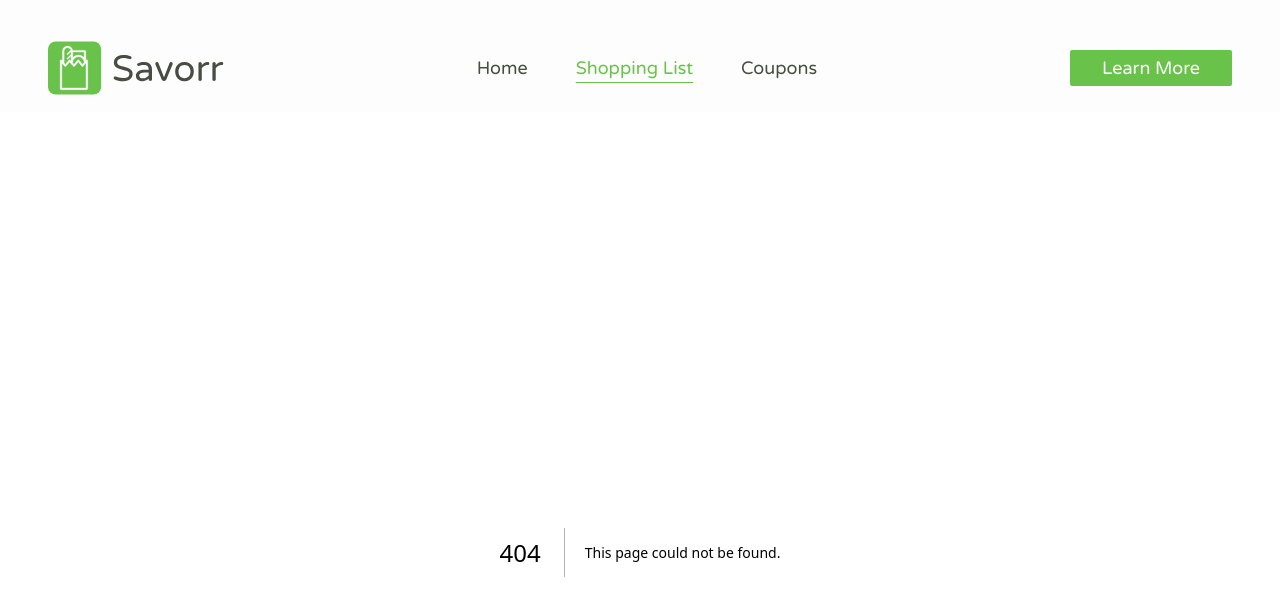
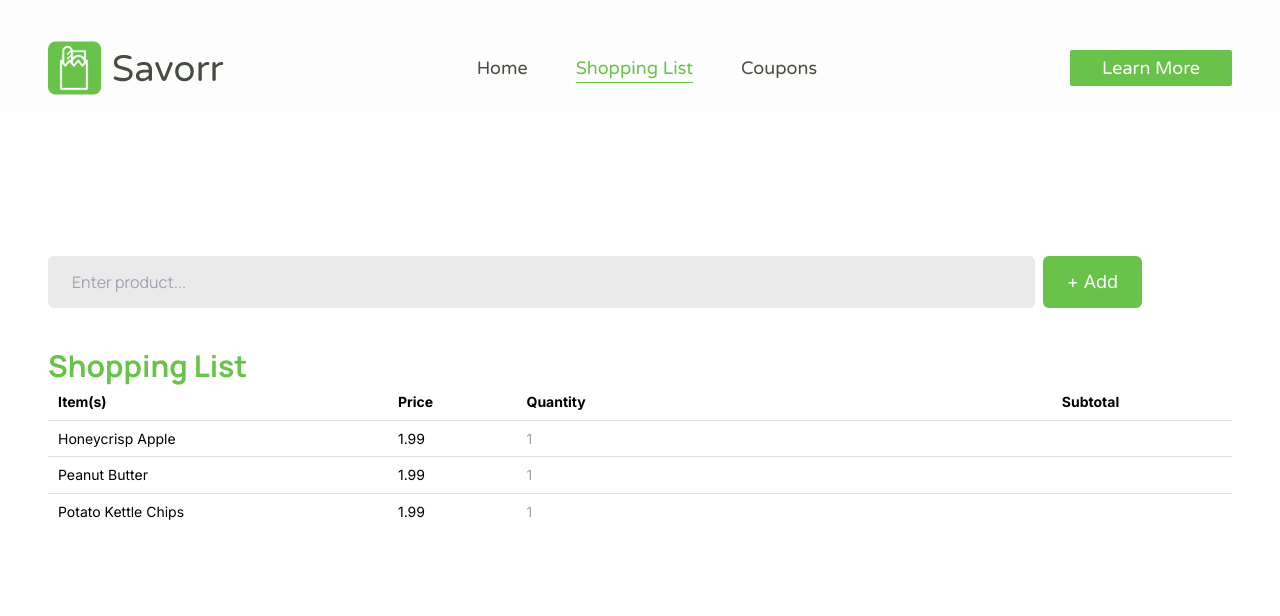
Before and after one commit to savorr-org/savorr, a Next.js app: page /web/shopping-list in a window 1280 px wide. Before the commit this address had no page. Shown: the top 616 px of the page. Built offline with nearby package versions, Linux system fonts and the light colour scheme; no server answers.

Commit message:
feat(shopping list): add shopping list page (#15)
Co-authored-by: Bryant Le <80173797+bnleft@users.noreply.github.com>

```diff
--- a/app/layout.tsx
+++ b/app/layout.tsx
@@ -1,9 +1,13 @@
 import type { Metadata } from 'next'
 import { Inter } from 'next/font/google'
 import './globals.css'
-import { createContext } from 'react';
 import Navbar from '../components/navbar'
 import Footer from '../components/footer'
+
+// Import styles of packages that you've installed.
+// All packages except `@mantine/hooks` require styles imports
+import '@mantine/core/styles.css';
+import { MantineProvider, ColorSchemeScript } from '@mantine/core';
 
 const inter = Inter({ subsets: ['latin'] })
 
@@ -19,10 +23,15 @@ export default function RootLayout({
 }) {
   return (
     <html lang="en">
+      <head>
+        <ColorSchemeScript />
+      </head>
       <body className={inter.className}>
+        <MantineProvider>
         <Navbar />
-          <main className='py-10'>{children}</main>
+           <main className='py-10'>{children}</main>
         <Footer />
+        </MantineProvider>
       </body>
     </html>
   )
--- /dev/null
+++ b/app/shopping-list/page.tsx
@@ -0,0 +1,44 @@
+'use client'
+import AutocompleteSearchBar from "@/components/autocompleteSearchBar"
+import { Table } from '@mantine/core';
+
+export default function Page() {
+
+    const shoppingListElements = [
+        {name: 'Honeycrisp Apple', price: 1.99},
+        {name: 'Peanut Butter', price: 1.99},
+        {name: 'Potato Kettle Chips', price: 1.99}
+    ]
+
+    const rows = shoppingListElements.map((element) => (
+        <Table.Tr key={element.name}>
+          <Table.Td>{element.name}</Table.Td>
+          <Table.Td>{element.price}</Table.Td>
+          <Table.Td><input placeholder="1"></input></Table.Td>
+        </Table.Tr>
+    ));
+
+    return (
+    <div className="container mx-auto px-4 md:px-12 md:pt-6">
+        <AutocompleteSearchBar />
+
+        <div className="text-3xl text-green font-manrope font-bold pt-10">
+            Shopping List
+        </div>
+
+        <Table>
+            <Table.Thead>
+            <Table.Tr>
+            <Table.Th>Item(s)</Table.Th>
+            <Table.Th>Price</Table.Th>
+            <Table.Th>Quantity</Table.Th>
+            <Table.Th>Subtotal</Table.Th>
+            </Table.Tr>
+            </Table.Thead>
+            <Table.Tbody>{rows}</Table.Tbody>
+        </Table>
+
+
+    </div>
+  )
+}
--- /dev/null
+++ b/components/autocompleteSearchBar.tsx
@@ -0,0 +1,123 @@
+'use client';
+import { useState, useEffect, useRef } from "react";
+import ProductList from "./productList";
+import SearchInput from "./searchInput";
+
+type Product = {
+  name: string;
+};
+const apiKey = process.env.SPOONACULAR_API_KEY || ''; // Replace with your actual API key
+
+export default function AutocompleteSearchBar() {
+  const [query, setQuery] = useState("");
+  const [products, setProducts] = useState<Product[]>([]);
+  const [selectedProductIndex, setSelectedProductIndex] = useState<number>(-1);
+  const [searchResults, setSearchResults] = useState<Product[]>([]);
+  const inputRef = useRef<HTMLInputElement>(null);
+
+  useEffect(() => {
+    const fetchProducts = async (query: string) => {
+      try {
+        console.log(apiKey)
+        const apiUrl = `https://api.spoonacular.com/food/ingredients/search?number=5&query=${query}&apiKey=${apiKey}`;
+        const response = await fetch(apiUrl);
+        if (!response.ok) {
+          throw new Error(`HTTP error! Status: ${response.status}`);
+        }
+        const data = await response.json();
+        const productNames = data.results.map((product: Product) => ({
+          name: product.name
+        }));
+        setSearchResults(productNames);
+      } catch (error) {
+        console.error("Error fetching data:", error);
+      }
+    };
+
+    if (query) {
+      const timerId = setTimeout(() => fetchProducts(query), 300);
+      return () => clearTimeout(timerId);
+    } else {
+      setSearchResults([]); // Clear the results when the query is empty
+    }
+  }, [query]);
+
+  const handleQueryChange = (event: React.ChangeEvent<HTMLInputElement>) => {
+    setQuery(event.target.value);
+    setSelectedProductIndex(-1);
+    setSearchResults(
+      products.filter((product) =>
+        product.name.toLowerCase().includes(event.target.value.toLowerCase())
+      )
+    );
+  };
+
+  const handleKeyDown = (event: React.KeyboardEvent<HTMLInputElement>) => {
+    if (event.key === "ArrowUp") {
+      setSelectedProductIndex((prevIndex) =>
+        prevIndex === -1 ? searchResults.length - 1 : prevIndex - 1
+      );
+    } else if (event.key === "ArrowDown") {
+      setSelectedProductIndex((prevIndex) =>
+        prevIndex === searchResults.length - 1 ? -1 : prevIndex + 1
+      );
+    } else if (event.key === "Enter") {
+      if (selectedProductIndex !== -1) {
+        const selectedProduct = searchResults[selectedProductIndex];
+        alert(`You selected ${selectedProduct.name}`);
+        setQuery("");
+        setSelectedProductIndex(-1);
+        setSearchResults([]);
+      }
+    }
+  };
+
+  const handleProductClick = (product: Product) => {
+    alert(`You selected ${product.name}`);
+    setQuery("");
+    setSelectedProductIndex(-1);
+  };
+
+  const scrollActiveProductIntoView = (index: number) => {
+    const activeProduct = document.getElementById(`product-${index}`);
+    if (activeProduct) {
+      activeProduct.scrollIntoView({
+        block: "nearest",
+        inline: "start",
+        behavior: "smooth",
+      });
+    }
+  };
+
+  useEffect(() => {
+    if (selectedProductIndex !== -1) {
+      scrollActiveProductIntoView(selectedProductIndex);
+    }
+  }, [selectedProductIndex]);
+
+  return (
+    <div className="flex flex-col mt-20 mx-auto relative">
+      <div className="flex flex-row space-x-2">
+      <SearchInput
+        value={query}
+        onChange={handleQueryChange}
+        onKeyDown={handleKeyDown}
+        inputRef={inputRef}
+        placeholder="Enter product..."
+      />
+
+      <button type="submit" className="bg-green fit text-white px-6 py-3 rounded-md text-lg">
+        + Add
+      </button>
+      </div>
+
+      {query !== "" && searchResults.length > 0 && (
+        <ProductList
+          products={searchResults}
+          selectedProductIndex={selectedProductIndex}
+          handleProductClick={handleProductClick}
+        />
+      )}
+    </div>
+  );
+};
--- /dev/null
+++ b/components/productList.tsx
@@ -0,0 +1,34 @@
+type Product = {
+    name: string;
+  };
+
+type ProductListProps = {
+products: Product[];
+selectedProductIndex: number;
+handleProductClick: (product: Product) => void;
+};
+
+const ProductList: React.FC<ProductListProps> = ({
+    products,
+    selectedProductIndex,
+    handleProductClick,
+    }) => {
+    return (
+    <div className="bg-green max-h-96 overflow-y-scroll z-20 absolute top-14 w-10/12">
+    {products.map((product, index) => (
+        <div
+        key={product.name}
+        id={`product-${index}`}
+        className={`py-2 px-4 flex items-center justify-between gap-8 cursor-pointer ${
+            selectedProductIndex === index ? "" : ""
+        }`}
+        onClick={() => handleProductClick(product)}
+        >
+        <p className="font-md">{product.name}</p>
+        </div>
+    ))}
+    </div>
+);
+};
+
+export default ProductList;
--- /dev/null
+++ b/components/searchInput.tsx
@@ -0,0 +1,30 @@
+
+type SearchInputProps = {
+  value: string;
+  onChange: (event: React.ChangeEvent<HTMLInputElement>) => void;
+  onKeyDown: (event: React.KeyboardEvent<HTMLInputElement>) => void;
+  inputRef: React.RefObject<HTMLInputElement>;
+  placeholder?: string;
+};
+
+const SearchInput: React.FC<SearchInputProps> = ({
+  value,
+  onChange,
+  onKeyDown,
+  inputRef,
+  placeholder = "Search for item...",
+}) => {
+  return (
+    <input
+      type="text"
+      className="px-6 py-1 focus:outline-none bg-gray-input-box w-10/12 rounded-md font-manrope"
+      value={value}
+      onChange={onChange}
+      onKeyDown={onKeyDown}
+      ref={inputRef}
+      placeholder={placeholder}
+    />
+  );
+};
+
+export default SearchInput;
--- a/package.json
+++ b/package.json
@@ -10,8 +10,11 @@
   },
   "dependencies": {
     "@google-cloud/vision": "^4.0.2",
+    "@mantine/core": "^7.1.5",
     "next": "13.5.6",
     "openai": "^4.12.4",
+    "postcss-preset-mantine": "^1.9.0",
+    "postcss-simple-vars": "^7.0.1",
     "react": "^18",
     "react-dom": "^18"
   },
--- a/postcss.config.js
+++ b/postcss.config.js
@@ -2,5 +2,15 @@ module.exports = {
   plugins: {
     tailwindcss: {},
     autoprefixer: {},
+    'postcss-preset-mantine': {},
+    'postcss-simple-vars': {
+      variables: {
+        'mantine-breakpoint-xs': '36em',
+        'mantine-breakpoint-sm': '48em',
+        'mantine-breakpoint-md': '62em',
+        'mantine-breakpoint-lg': '75em',
+        'mantine-breakpoint-xl': '88em',
+      }
+    },
   },
 }
--- a/tailwind.config.ts
+++ b/tailwind.config.ts
@@ -17,7 +17,8 @@ const config: Config = {
         'green': '#69C34A',
         'gray': '#474D41',
         'white': '#FDFDFD',
-        'black': '#000000'
+        'black': '#000000',
+        'gray-input-box': '#EAEAEA'
       },
       fontFamily: {
         manrope: ['manrope', 'sans-serif'],
```
Also changed, not shown: components/navbar.tsx (+1 -1 lines), 1 other file (tests, documents, lock files or other folders).
